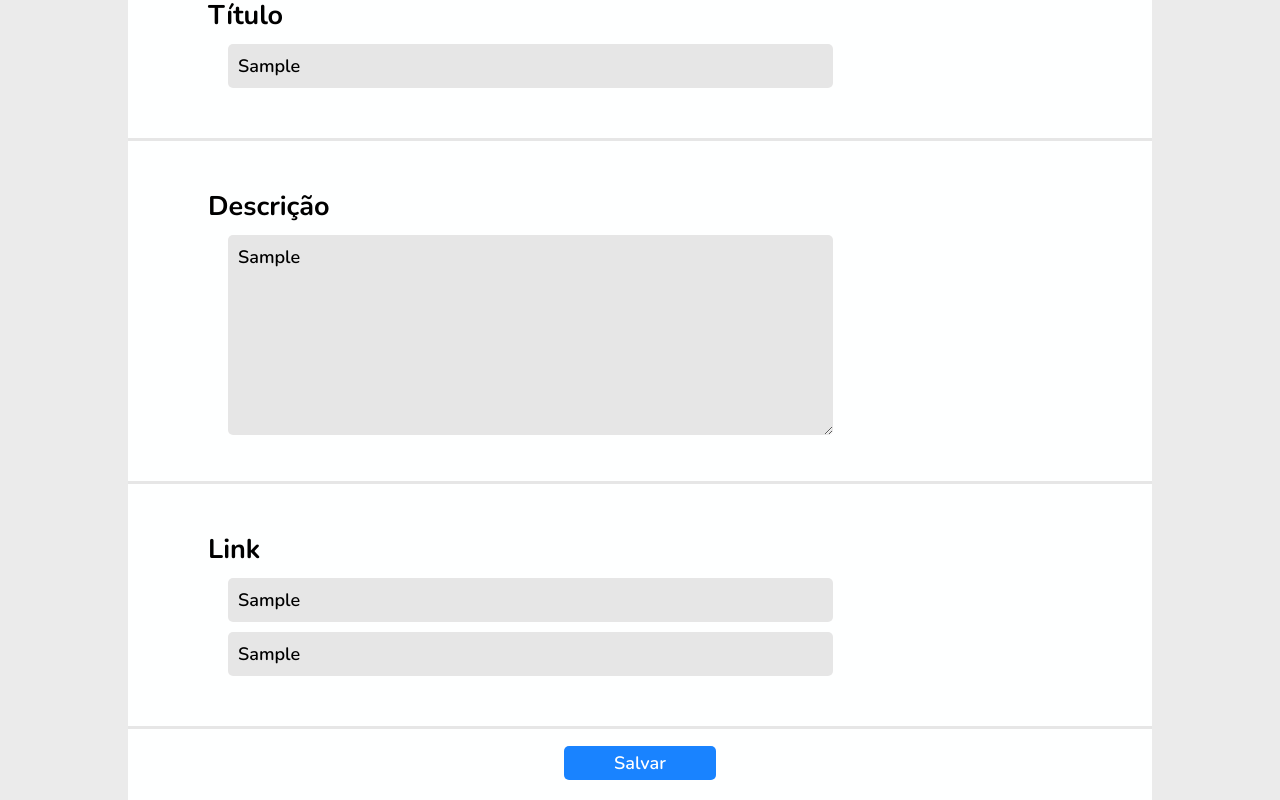
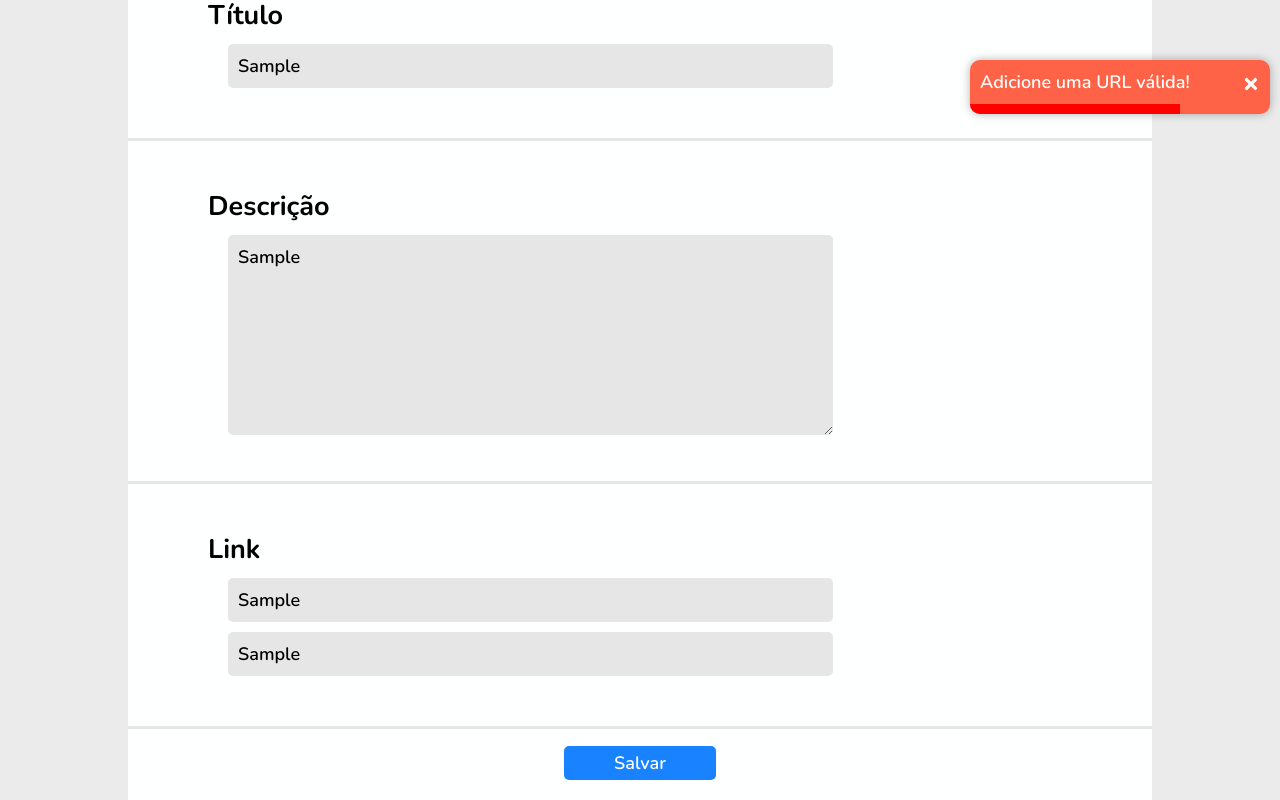
Before and after one commit to NahtanN/projeto-poo-avisos-frontend, a Next.js app: page /criar-aviso in a window 1280 px wide. Both pictures are taken after typing "Sample", "Sample", "Sample", "Sample" into the empty fields and a click on the button "Salvar". Shown: the part 192-992 px from the top of the page. Built offline with nearby package versions, Linux system fonts and the light colour scheme.

Commit message:
warning messages added

```diff
--- a/components/form/Form.tsx
+++ b/components/form/Form.tsx
@@ -1,13 +1,15 @@
 import styles from './Form.module.css'
 import { SalvarButton } from '../buttons/salvarButton/SalvarButton'
-import { ChangeEvent, ChangeEventHandler, FormEvent, TextareaHTMLAttributes, useState } from 'react'
+import { ChangeEvent, FormEvent, useState } from 'react'
 import API from '../../service/api'
 import { useRouter } from 'next/dist/client/router'
 import validation from '../../validation/validation'
 import validationErrorHandler from '../../errors/validationErrorHandler'
+import { useWarning } from '../warningsLayout/WarningsLayout'
 
 const Form = () => {
 
+  const dispatch = useWarning()
   const history = useRouter()
 
   const [formData, setFormData] = useState({
@@ -71,13 +73,30 @@ const Form = () => {
 
     } catch(err) {
 
-      return validationErrorHandler(err)
+
+      const errors = validationErrorHandler(err)
+
+      return dispatch({
+        type: 'ERROR',
+        message: errors[0]
+      })
 
     }
 
-    // await API.post('/api', formData)
+    try {
 
-    // history.push('/')
+      await API.post('/api', formData)
+
+    } catch (err) {
+
+      return dispatch({
+        type: 'ERROR',
+        message: 'Erro no servidor!'
+      })
+
+    }
+
+    history.push('/')
 
   }
 
--- a/components/mainLayout/MainLayout.tsx
+++ b/components/mainLayout/MainLayout.tsx
@@ -1,9 +1,10 @@
 import Head from 'next/head'
 import styles from './MainLayout.module.css'
+import { ReactChild } from 'react'
 
 interface IMainLayout {
   title: string;
-  children: any;
+  children: ReactChild | ReactChild[];
 }
 
 const MainLayout = ({ title, children }: IMainLayout) => {
--- /dev/null
+++ b/components/warning/Warning.module.css
@@ -0,0 +1,79 @@
+.warningItem {
+  box-shadow: 0 0 10px rgba(0, 0, 0, 0.3);
+  border-radius: 10px;
+  overflow: hidden;
+  margin-bottom: 20px;
+  animation: SlideLeft 0.4s;
+  animation-fill-mode: forwards;
+  width: 300px;
+  color: white;
+}
+
+.warningItem.success {
+  background-color: #65d266;
+}
+
+.warningItem.error {
+  background-color: tomato;
+}
+
+@keyframes SlideLeft {
+  0% {
+      margin-left: 120%;
+  }
+
+  100% {
+      margin-left: 0;
+  }
+}
+
+@keyframes SlideRight {
+  0% {
+      margin-left: 0;
+  }
+
+  100% {
+      margin-left: 120%;
+  }
+}
+
+.warningItem.exit {
+  animation: SlideRight 0.4s;
+  animation-fill-mode: forwards;
+}
+
+.warningItem p {
+  margin: 0;
+  padding: 10px;
+}
+
+.warningItem .bar {
+  height: 10px;
+  background-color: tomato;
+}
+
+.warningItem.success .bar {
+  background-color: green;
+}
+
+.warningItem.error .bar {
+  background-color: red;
+}
+
+.btnMessage {
+  display: flex;
+  justify-content: space-between;
+}
+
+.exitButton {
+  margin: 1rem 1rem 0 0;
+  border-style: none;
+}
+
+.exitButton.buttonSuccess {
+  background-color: #65d266;
+}
+
+.exitButton.buttonError {
+  background-color: tomato;
+}
--- /dev/null
+++ b/components/warning/Warning.tsx
@@ -0,0 +1,118 @@
+import { useEffect } from "react"
+import { useState } from "react"
+import styles from './Warning.module.css'
+import { FaTimes } from 'react-icons/fa'
+
+interface IWarning {
+  type: string;
+  message: string;
+  dispatch: string;
+}
+
+const Warning = ({ ...props }) => {
+
+  const {
+    id,
+    type,
+    message,
+    dispatch
+  } = props
+
+  const [exit, setExit] = useState(false)
+  const [intervalID, setIntervalID] = useState<NodeJS.Timer>()
+  const [width, setWidth] = useState(0)
+
+  const handleStartTimer = () => {
+
+    // Função executada a cada 20ms.
+    // A cada uma iteração o width aumenta em 0.5%, portanto, serão necessárias 200
+    // iterações para completar os 100%.
+    // 200 * 20 = 4000ms = 4s, tempo necessário para completar a barra
+    const id = setInterval(() => {
+
+      setWidth(prev => {
+
+        if (prev < 100)
+          return prev + 0.5
+
+        clearInterval(id)
+        return prev
+
+      })
+
+    }, 20)
+
+
+    setIntervalID(id)
+
+  }
+
+  const handlePauseTimer = () => {
+    if (intervalID)
+      clearInterval(intervalID)
+  }
+
+  const handleCloseNotification = () => {
+
+    handlePauseTimer()
+
+    setExit(!exit)
+
+    setTimeout(() => {
+      dispatch({
+        type: 'REMOVE_WARNING',
+        id
+      })
+    }, 200)
+
+  }
+
+  useEffect(() => {
+
+    if (width === 100)
+      handleCloseNotification()
+
+  }, [width])
+
+  useEffect(() => {
+    handleStartTimer()
+  }, [])
+
+  return (
+    <div
+      onMouseEnter={handlePauseTimer}
+      onMouseLeave={handleStartTimer}
+      className={`${styles.warningItem}
+        ${type === 'SUCCESS' ? styles.success : styles.error}
+        ${exit ? styles.exit : ''}`
+      }
+    >
+
+      <div className={styles.btnMessage}>
+
+        <p>{message}</p>
+
+        <button
+          className={`${styles.exitButton}
+            ${type === 'SUCCESS' ? styles.buttonSuccess : styles.buttonError}`
+          }
+          onClick={handleCloseNotification}
+        >
+          <FaTimes color='white' />
+        </button>
+
+      </div>
+
+      <div
+        className={styles.bar}
+        style={{
+          width: `${width}%`
+        }}
+      />
+
+    </div>
+  )
+
+}
+
+export { Warning }
--- /dev/null
+++ b/components/warningsLayout/WarningsLayout.module.css
@@ -0,0 +1,6 @@
+.warningWrapper {
+  position: fixed;
+  top: 6rem;
+  right: 1rem;
+  width: 30rem;
+}
--- /dev/null
+++ b/components/warningsLayout/WarningsLayout.tsx
@@ -0,0 +1,87 @@
+import { createContext, useReducer, ReactChild, Dispatch, SetStateAction } from "react"
+import styles from './WarningsLayout.module.css'
+import { Warning } from '../warning/Warning'
+import { v4 as uuid } from 'uuid'
+import { useContext } from "react"
+
+interface IWarningsProvider {
+  children: ReactChild | ReactChild[];
+}
+
+interface IPayload {
+  id: string;
+  type: string;
+  message: string;
+}
+
+interface IAction {
+  type: string;
+  id?: string;
+  payload: IPayload;
+}
+
+const WarningContext = createContext<any>((defaultValue: any) => {})
+
+// Layout que fica responsável por criar os Warnings no topo ta tela
+const WarningsLayout = ({ children }: IWarningsProvider) => {
+
+  const reducerFunc = (state: IPayload[], action: IAction) => {
+
+    switch (action.type) {
+
+      case 'ADD_WARNING':
+        return [...state, { ...action.payload }]
+      case 'REMOVE_WARNING':
+        return state.filter(element => element.id !== action.id)
+      default:
+        return state
+
+    }
+
+  }
+
+  const initializerArg: IPayload[] = []
+  const [state, dispatch] = useReducer(reducerFunc, initializerArg)
+
+  return (
+    <WarningContext.Provider
+      value={dispatch}
+    >
+
+      <div className={styles.warningWrapper}>
+        {
+          state.map(warning => {
+            return <Warning key={warning.id} dispatch={dispatch} {...warning}/>
+          })
+        }
+      </div>
+
+      {
+        children
+      }
+
+    </WarningContext.Provider>
+  )
+
+}
+
+export const useWarning = () => {
+
+  const dispatch = useContext(WarningContext)
+
+  return ({ ...props }) => {
+
+    dispatch({
+      type: 'ADD_WARNING',
+      payload: {
+        id: uuid(),
+        type: props.type,
+        message: props.message
+      }
+    })
+
+  }
+
+}
+
+export { WarningsLayout }
--- a/errors/validationErrorHandler.ts
+++ b/errors/validationErrorHandler.ts
@@ -8,7 +8,7 @@ const errorHandler = (err: ValidationError) => {
     if (err.path) errors.push(err.message)
   })
 
-  console.log(errors)
+  return errors
 
 }
 
--- a/package.json
+++ b/package.json
@@ -14,10 +14,12 @@
     "react": "17.0.2",
     "react-dom": "17.0.2",
     "react-icons": "^4.2.0",
+    "uuid": "^8.3.2",
     "yup": "^0.32.9"
   },
   "devDependencies": {
     "@types/react": "17.0.16",
+    "@types/uuid": "^8.3.1",
     "eslint": "7.32.0",
     "eslint-config-next": "11.0.1",
     "typescript": "4.3.5"
--- a/pages/criar-aviso.tsx
+++ b/pages/criar-aviso.tsx
@@ -4,10 +4,12 @@ import { MainLayout } from '../components/mainLayout/MainLayout'
 import { ButtonsLayout } from '../components/buttonsLayout/ButtonsLayout'
 import { PageTitle } from '../components/pageTitle/PageTitle'
 import { Form } from '../components/form/Form'
+import { WarningsLayout } from '../components/warningsLayout/WarningsLayout'
 
 const CreateNotification = () => {
 
   return (
+    <WarningsLayout>
       <MainLayout title="Criar Aviso">
 
         <ButtonsLayout
@@ -15,11 +17,12 @@ const CreateNotification = () => {
           route="/"
         />
 
-        <PageTitle title="Cadastrar novo aviso"/>
+        <PageTitle title="Cadastrar novo aviso" />
 
         <Form />
 
       </MainLayout>
+    </WarningsLayout>
   )
 
 }
```
Also changed, not shown: 1 other file (tests, documents, lock files or other folders).
